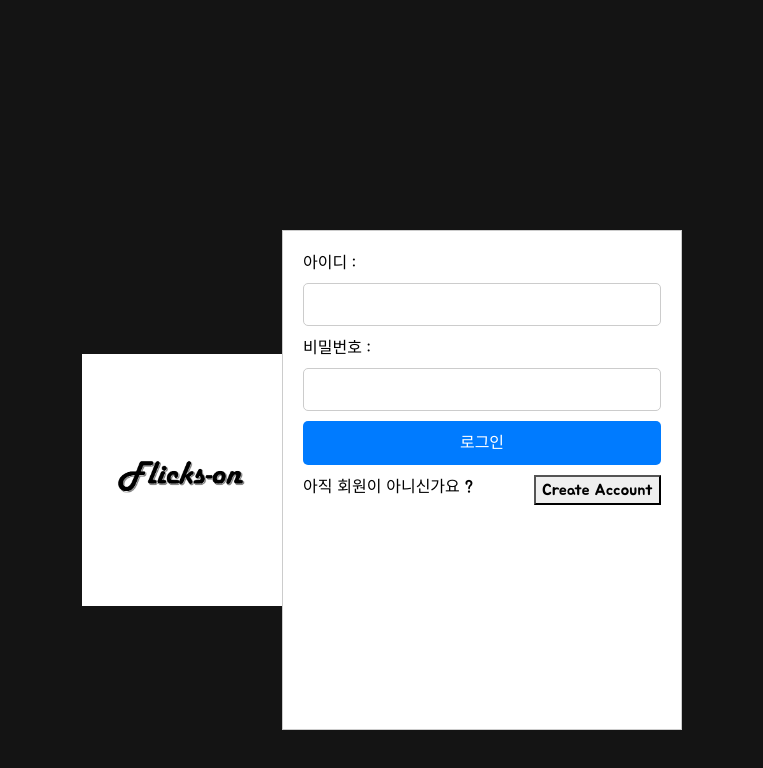
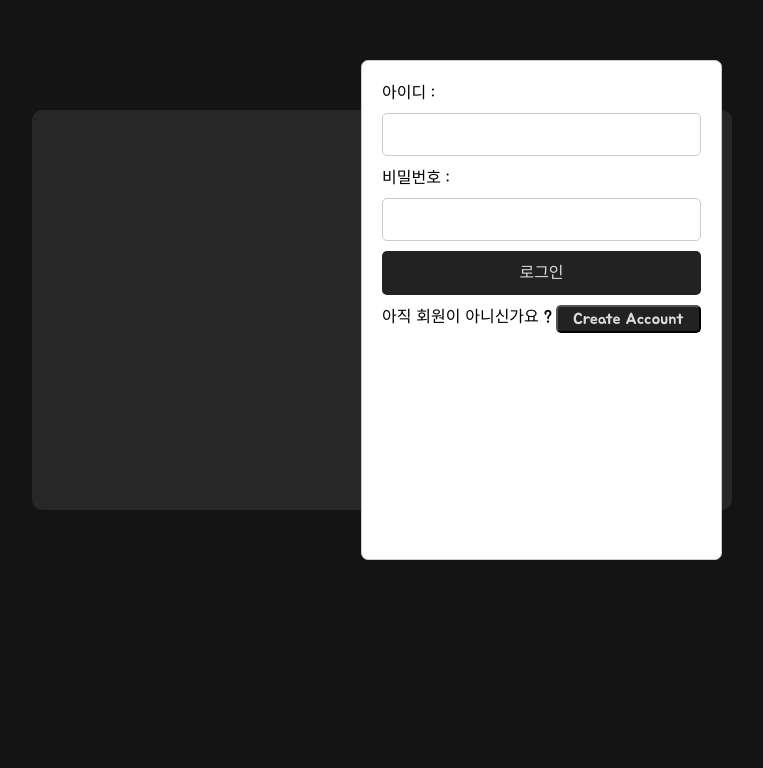
Before and after one commit to Dachaes/Flicks-on, a Vue app in the folder front/final_pjt_front/: page /login in a window 1280 px wide. Shown: the part 120-888 px from the top of the page, without its empty margins (258-1021 px from the left). After the commit the page ends 800 px from the top, so only its background shows below. Built offline with nearby package versions, Linux system fonts and the light colour scheme.

Commit message:
[css] login ...

```diff
--- a/front/final_pjt_front/src/components/PersonalizedService.vue
+++ b/front/final_pjt_front/src/components/PersonalizedService.vue
@@ -58,7 +58,7 @@ const userStore = useUserStore()
 const userRecommendList = ref(null)
 
 const analysisUser = () => {
-  return alert('아직 준비중이에요')
+  return alert('아직 준비중이에요! 🥰')
 }
 
 const getRecommendMovie = () => {
--- a/front/final_pjt_front/src/views/LogInView.vue
+++ b/front/final_pjt_front/src/views/LogInView.vue
@@ -1,8 +1,10 @@
 <template>
-  <div class="login-main">
+  <div class="login-container">
+
     <div class="login-logo">
       <img src="@/assets/movie/movieAltImage.png" alt="" width="200">
     </div>
+
 
     <div class="login-form">
       <form @submit.prevent="logIn" class="">
@@ -18,8 +20,8 @@
       </form>
 
       <div class="login-signup">
-        <span>아직 회원이 아니신가요 ? </span>
-        <button @click="goPage('signup')">Create Account</button>
+        <span class="signup-message">아직 회원이 아니신가요 ? </span>
+        <button class="signup" @click="goPage('signup')">Create Account</button>
       </div>
     </div>
 
@@ -53,21 +55,44 @@ const goPage = function (pageName) {
 </script>
 
 <style scoped>
-.login-main{
+.login-container{
+  position: fixed;
+  top: 10%;
+  left: 50%;
+  transform: translate(-50%, -50%);
+  width: 700px;
+  height: 50%;
   display: flex;
   justify-content: center;
   align-items: center;
   margin: 350px 0px;
+  border-radius: 10px;
+  background-color: rgb(39, 39, 39);
+  padding: 10px;
+  border-radius: 10px;
+}
+
+@media (max-width: 680px) {
+  .login-container{
+    width: 500px;
+  }
+  .signup-message {
+    display: none;
+    padding-right: 0px;
+
+  }
 }
 
 .login-logo {
   margin: 0;
-  height: 100%;
   width: auto;
+  height: 40%;
+  flex: 0.5;
 }
 
 .login-logo > img {
   height: 0%;
+  border-radius: 7px;
 }
 
 h1 {
@@ -76,7 +101,7 @@ h1 {
 }
 
 .login-form {
-  max-width: 600px;
+  flex: 0.5;
   margin: 0;
   padding: 20px;
   color:black;
@@ -87,6 +112,7 @@ h1 {
   /* border-radius: 5px; */
   padding: 20px;
   align-items: center;
+  border-radius: 7px;
 }
 
 .form-label {
@@ -110,8 +136,8 @@ h1 {
   width: 100%;
   padding: 10px;
   font-size: 16px;
-  background-color: #007bff;
-  color: #fff;
+  background-color:rgb(34, 34, 34);
+  color: rgb(219, 219, 219);;
   border: none;
   border-radius: 5px;
   cursor: pointer;
@@ -119,11 +145,24 @@ h1 {
 }
 
 .submit-button:hover {
-  background-color: #0056b3;
+  background-color: #333;
 }
+
 .login-signup{
   margin-top: 10px;
   display: flex;
   justify-content: space-between;
 }
+
+.signup {
+  color: rgb(219, 219, 219);
+  border-radius: 5px;
+  padding: 0 15px;
+  background-color: rgb(34, 34, 34);
+  transition: background-color 0.2s;
+}
+
+.signup:hover {
+  background-color: #333;
+}
 </style>
```
